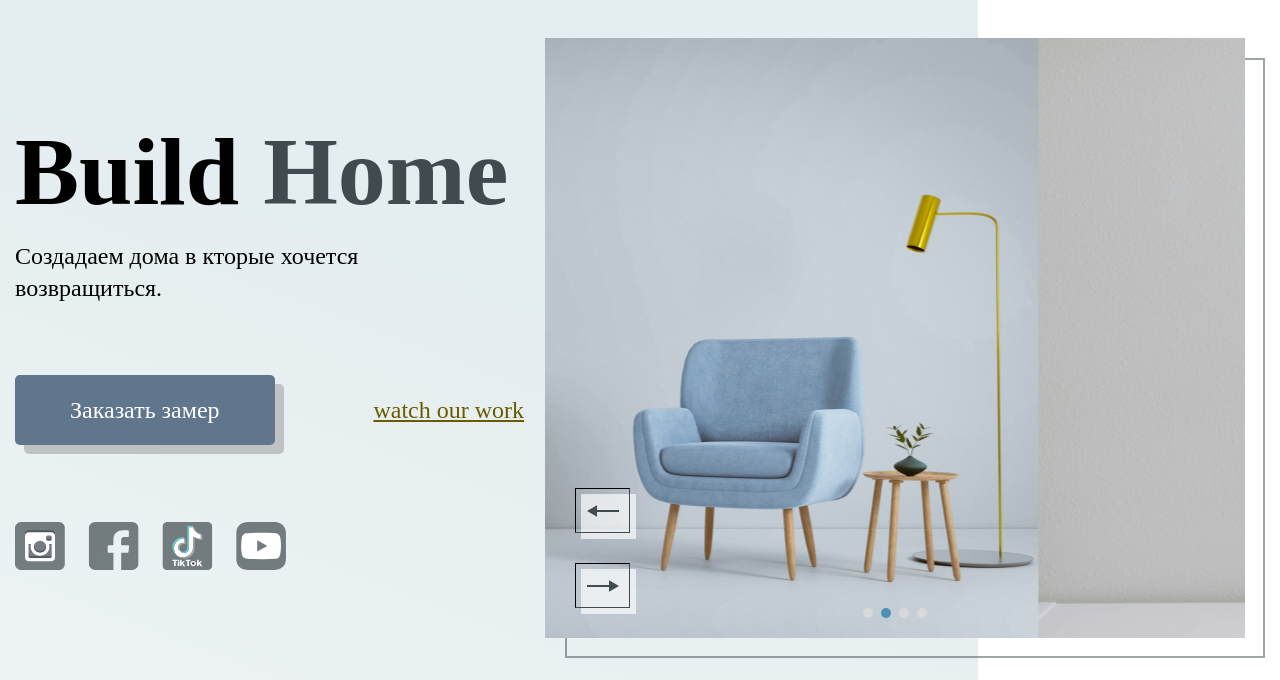
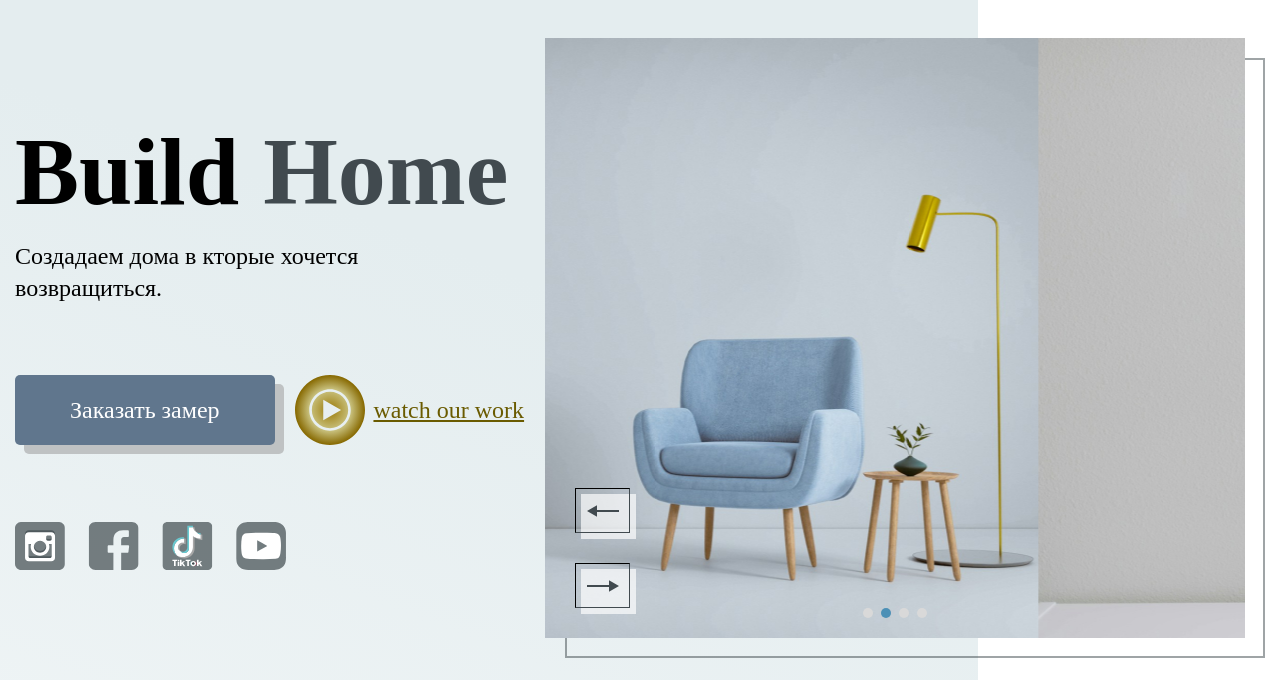
Before and after one commit to kollshik/buildhome, a plain HTML site: page index.html in a window 1280 px wide. Shown: the part 120-800 px from the top of the page. Drawn offline with nearby package versions, Linux system fonts and the light colour scheme; files whose address does not match are found by name.

Commit message:
header__media:hover

```diff
--- a/css/style.css
+++ b/css/style.css
@@ -282,7 +282,7 @@ html, body {
 .header__media-icon {
   width: 70px;
   height: 70px;
-  background: url(images/media/play.svg) 0 0 / 100% no-repeat;
+  background: url(/images/media/play.svg) 0 0 / 100% no-repeat;
   transition: var(--trans);
 
 }
@@ -295,7 +295,7 @@ html, body {
   text-decoration-line: underline;
 }
 .header__media:hover .header__media-icon{
-  background: url(images/media/play-hover.svg) 0 0 / 100% no-repeat;
+  background: url(/images/media/play-hover.svg) 0 0 / 100% no-repeat;
 }
 .header__media:active .header__media-icon{
   transform: rotate(180deg);
```
